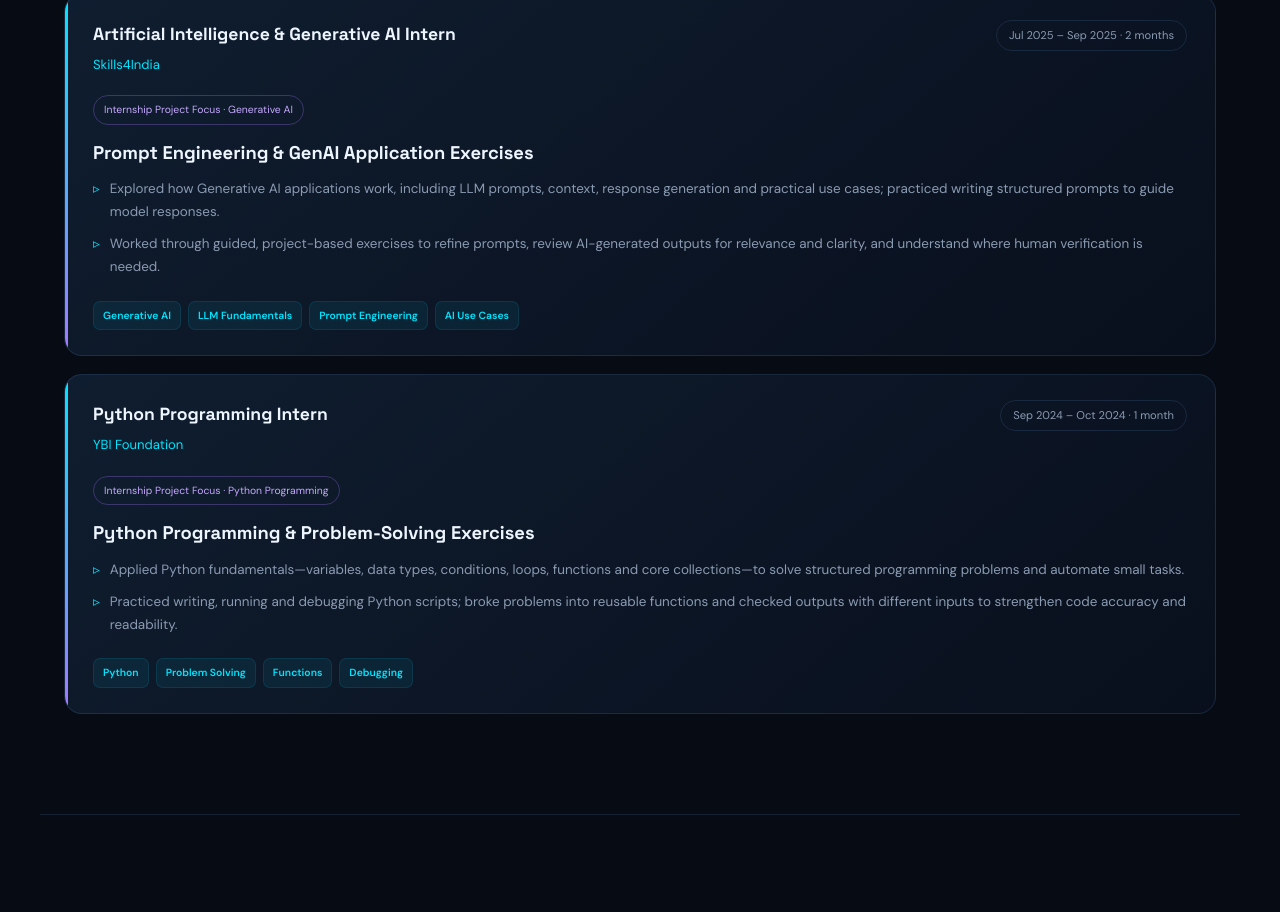
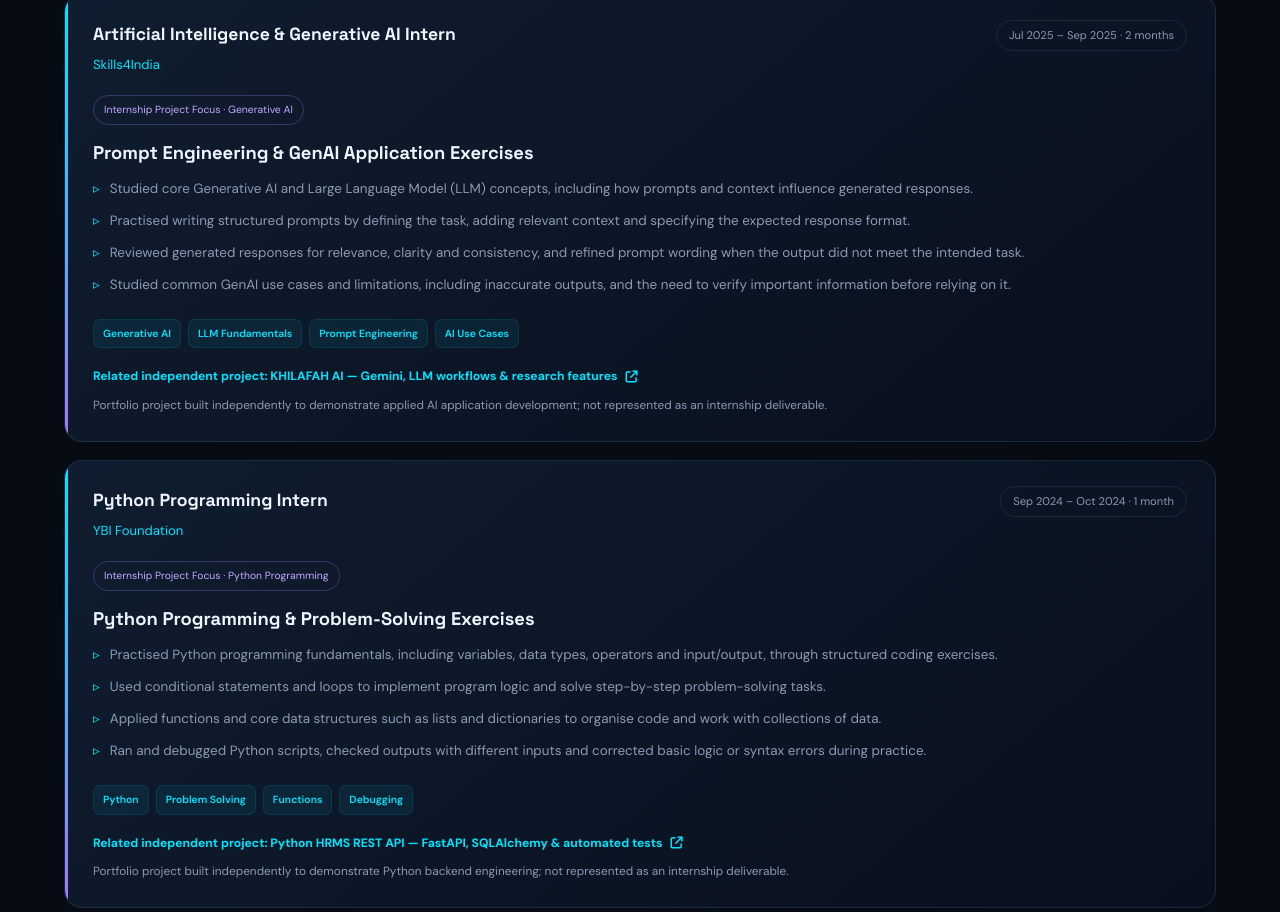
Before and after one commit to ayazcse/AI_ENGINEER-PORTFOLIO, a plain HTML site: page index.html in a window 1280 px wide. Shown: the part 2048-2960 px from the top of the page. Drawn offline with nearby package versions, Linux system fonts and the light colour scheme.

Commit message:
Expand internship experience with four detailed points and related project links

```diff
--- a/index.html
+++ b/index.html
@@ -1105,20 +1105,28 @@ footer{
    <div class="project-status">Internship Project Focus · Generative AI</div>
    <h3 class="project-title">Prompt Engineering & GenAI Application Exercises</h3>
    <ul class="bullet-list">
-    <li>Explored how Generative AI applications work, including LLM prompts, context, response generation and practical use cases; practiced writing structured prompts to guide model responses.</li>
-    <li>Worked through guided, project-based exercises to refine prompts, review AI-generated outputs for relevance and clarity, and understand where human verification is needed.</li>
+    <li>Studied core Generative AI and Large Language Model (LLM) concepts, including how prompts and context influence generated responses.</li>
+    <li>Practised writing structured prompts by defining the task, adding relevant context and specifying the expected response format.</li>
+    <li>Reviewed generated responses for relevance, clarity and consistency, and refined prompt wording when the output did not meet the intended task.</li>
+    <li>Studied common GenAI use cases and limitations, including inaccurate outputs, and the need to verify important information before relying on it.</li>
    </ul>
    <div class="tech-stack"><span class="tech">Generative AI</span><span class="tech">LLM Fundamentals</span><span class="tech">Prompt Engineering</span><span class="tech">AI Use Cases</span></div>
+   <a class="detail-link" href="https://github.com/ayazcse/khilafah-ai" target="_blank" rel="noopener noreferrer">Related independent project: KHILAFAH AI — Gemini, LLM workflows & research features <i class="fa-solid fa-arrow-up-right-from-square"></i></a>
+   <p class="project-desc" style="margin-top:6px;font-size:.74rem">Portfolio project built independently to demonstrate applied AI application development; not represented as an internship deliverable.</p>
   </article>
   <article class="experience-card glass reveal">
    <div class="experience-top"><div><div class="role">Python Programming Intern</div><div class="company">YBI Foundation</div></div><div class="date">Sep 2024 – Oct 2024 · 1 month</div></div>
    <div class="project-status">Internship Project Focus · Python Programming</div>
    <h3 class="project-title">Python Programming & Problem-Solving Exercises</h3>
    <ul class="bullet-list">
-    <li>Applied Python fundamentals—variables, data types, conditions, loops, functions and core collections—to solve structured programming problems and automate small tasks.</li>
-    <li>Practiced writing, running and debugging Python scripts; broke problems into reusable functions and checked outputs with different inputs to strengthen code accuracy and readability.</li>
+    <li>Practised Python programming fundamentals, including variables, data types, operators and input/output, through structured coding exercises.</li>
+    <li>Used conditional statements and loops to implement program logic and solve step-by-step problem-solving tasks.</li>
+    <li>Applied functions and core data structures such as lists and dictionaries to organise code and work with collections of data.</li>
+    <li>Ran and debugged Python scripts, checked outputs with different inputs and corrected basic logic or syntax errors during practice.</li>
    </ul>
    <div class="tech-stack"><span class="tech">Python</span><span class="tech">Problem Solving</span><span class="tech">Functions</span><span class="tech">Debugging</span></div>
+   <a class="detail-link" href="https://github.com/ayazcse/Python-REST-API-Backend-" target="_blank" rel="noopener noreferrer">Related independent project: Python HRMS REST API — FastAPI, SQLAlchemy & automated tests <i class="fa-solid fa-arrow-up-right-from-square"></i></a>
+   <p class="project-desc" style="margin-top:6px;font-size:.74rem">Portfolio project built independently to demonstrate Python backend engineering; not represented as an internship deliverable.</p>
   </article>
  </div>
 </section>
```
